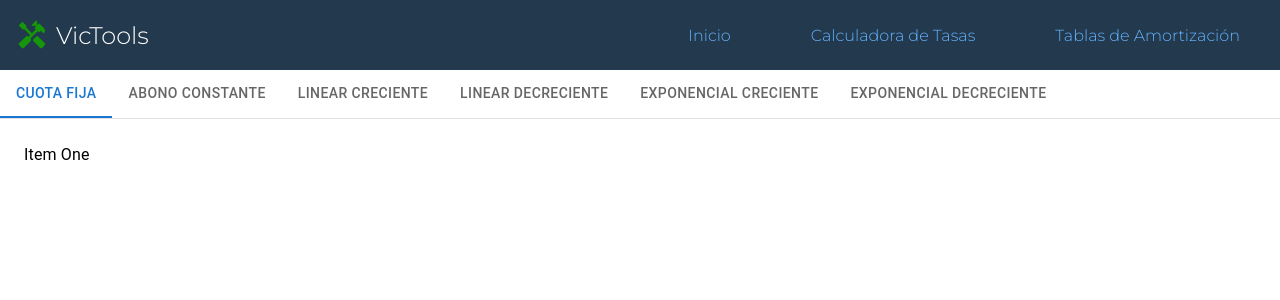
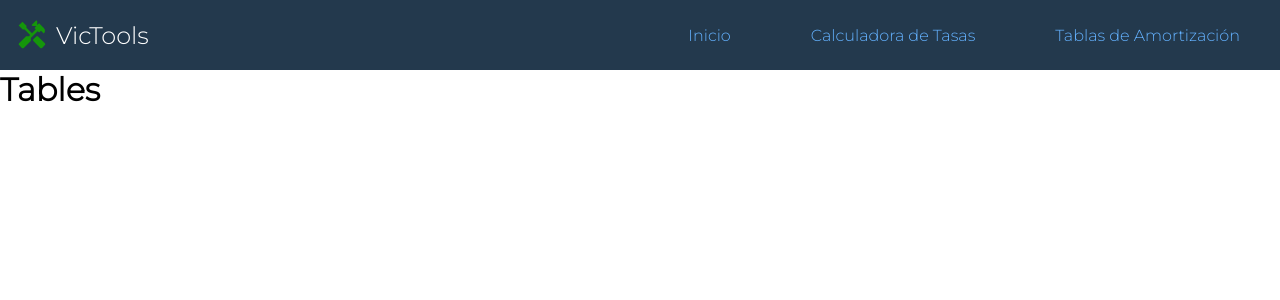
Before and after one commit to VicTips/victools, a React (Create React App) app: page /tablas in a window 1280 px wide. Shown: the top 300 px of the page. Built offline with nearby package versions, Linux system fonts and the light colour scheme.

Commit message:
Se remueven los tabs de la página de Tablas

```diff
--- a/src/pages/Tables.js
+++ b/src/pages/Tables.js
@@ -1,85 +1,11 @@
-import React, { useState } from "react";
-import PropTypes from "prop-types";
-import Tabs from "@mui/material/Tabs";
-import Tab from "@mui/material/Tab";
-import Typography from "@mui/material/Typography";
-import Box from "@mui/material/Box";
+import React from 'react'
 
-function TabPanel(props) {
-  const { children, value, index, ...other } = props;
-
+const Tables = () => {
   return (
-    <div
-      role="tabpanel"
-      hidden={value !== index}
-      id={`simple-tabpanel-${index}`}
-      aria-labelledby={`simple-tab-${index}`}
-      {...other}
-    >
-      {value === index && (
-        <Box sx={{ p: 3 }}>
-          <Typography>{children}</Typography>
-        </Box>
-      )}
+    <div>
+      <h1>Tables</h1>
     </div>
-  );
+  )
 }
 
-TabPanel.propTypes = {
-  children: PropTypes.node,
-  index: PropTypes.number.isRequired,
-  value: PropTypes.number.isRequired,
-};
-
-function a11yProps(index) {
-  return {
-    id: `simple-tab-${index}`,
-    "aria-controls": `simple-tabpanel-${index}`,
-  };
-}
-
-export default function Tables() {
-  const [value, setValue] = useState(0);
-
-  const handleChange = (event, newValue) => {
-    setValue(newValue);
-  };
-
-  return (
-    <Box sx={{ width: "100%" }}>
-      <Box sx={{ borderBottom: 1, borderColor: "divider" }}>
-        <Tabs
-          value={value}
-          onChange={handleChange}
-          aria-label="types"
-          variant="scrollable"
-        >
-          <Tab label="Cuota Fija" {...a11yProps(0)} />
-          <Tab label="Abono Constante" {...a11yProps(1)} />
-          <Tab label="Linear Creciente" {...a11yProps(2)} />
-          <Tab label="Linear Decreciente" {...a11yProps(3)} />
-          <Tab label="Exponencial Creciente" {...a11yProps(4)} />
-          <Tab label="Exponencial Decreciente" {...a11yProps(5)} />
-        </Tabs>
-      </Box>
-      <TabPanel value={value} index={0}>
-        Item One
-      </TabPanel>
-      <TabPanel value={value} index={1}>
-        Item Two
-      </TabPanel>
-      <TabPanel value={value} index={2}>
-        Item Three
-      </TabPanel>
-      <TabPanel value={value} index={3}>
-        Item Four
-      </TabPanel>
-      <TabPanel value={value} index={4}>
-        Item Five
-      </TabPanel>
-      <TabPanel value={value} index={5}>
-        Item Six
-      </TabPanel>
-    </Box>
-  );
-}
+export default Tables
```
